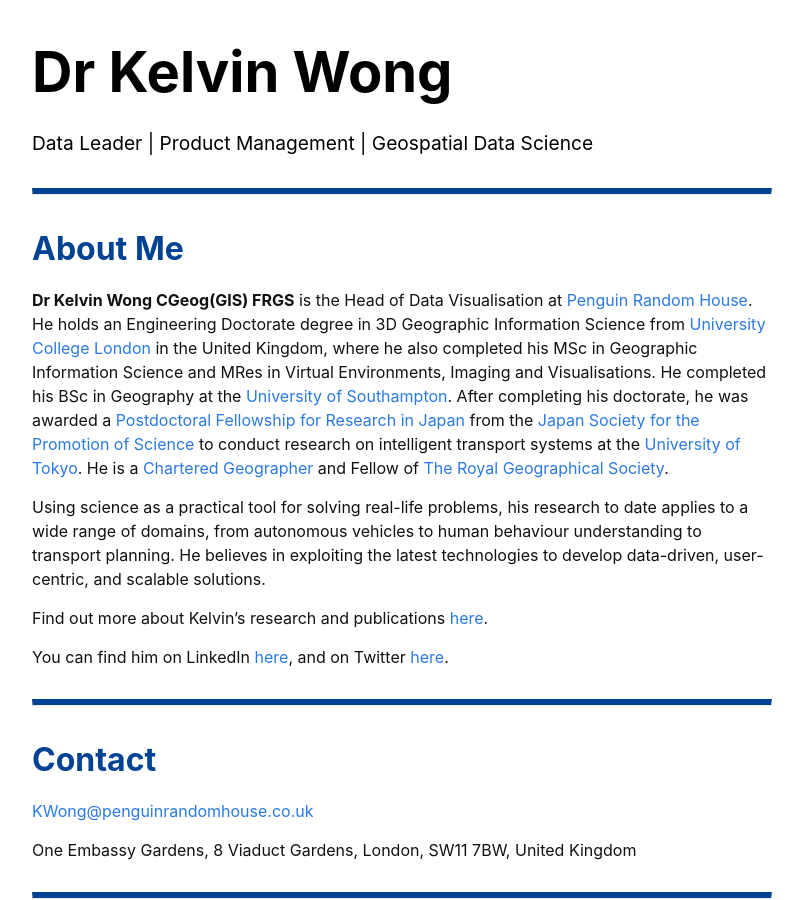
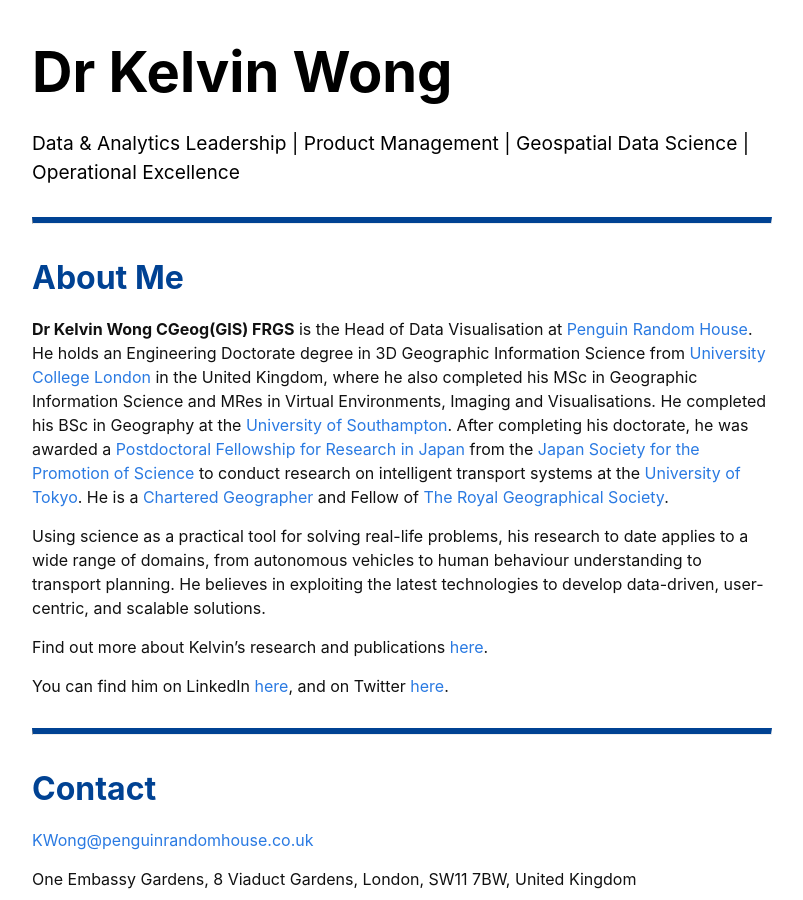
Before and after one commit to kel196/kel196.github.io, a Jekyll site: the page built from index.md, in a window 1280 px wide and 900 px high. Shown: the whole window, without its empty margins (238-1041 px from the left). Built offline with Jekyll 4.4.1, drawn with Linux system fonts in a browser that asks for light colours; our own code applies the rules of GitHub Pages for plain Markdown files; some of the changed text lies outside the part shown.

Commit message:
Update index.md

```diff
--- a/index.md
+++ b/index.md
@@ -1,6 +1,6 @@
 # Dr Kelvin Wong
 
-#### Data Leader | Product Management | Geospatial Data Science
+#### Data & Analytics Leadership | Product Management | Geospatial Data Science | Operational Excellence
 
 ---
 
```
Also changed, not shown: other parts of index.md (+1 -1 lines).
